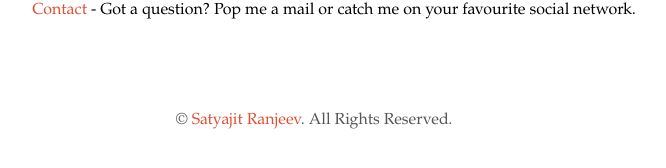
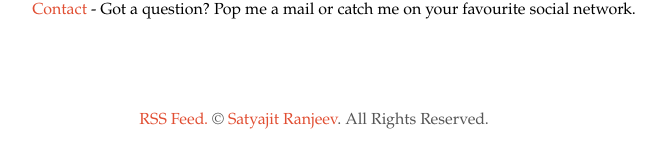
Before and after one commit to satran/satran.github.io, a Jekyll site: the page built from index.html, in a window 1280 px wide. Shown: the part 689-857 px from the top of the page, without its empty margins (326-992 px from the left). Built offline with Jekyll 4.4.1, drawn with Linux system fonts in a browser that asks for light colours.

Commit message:
Adding feeds.

```diff
--- a/_layouts/default.html
+++ b/_layouts/default.html
@@ -69,6 +69,9 @@
 
 
         <div id="footer">
+            <div class="feed">
+                <a href="/feed.xml">RSS Feed.</a>
+            </div>
             <div class="copyright">&copy; <a href="/">Satyajit Ranjeev</a>. All Rights Reserved.</div>
         </div><!-- #footer -->
 
--- a/css/base.css
+++ b/css/base.css
@@ -38,6 +38,9 @@ text-align: center;
 color: #555;
 margin-top: 30px;
 padding: 20px 0;
+}
+#footer div{
+ display: inline;
 }
 
 /* DEFAULT CSS */
--- a/index.html
+++ b/index.html
@@ -33,5 +33,8 @@ title: Satyajit Ranjeev
 </div><!-- #container -->
 
 <div id="footer">
+    <div class="feed">
+        <a href="/feed.xml">RSS Feed.</a>
+    </div>
     <div class="copyright">&copy; <a href="/">Satyajit Ranjeev</a>. All Rights Reserved.</div>
 </div><!-- #footer -->
```
